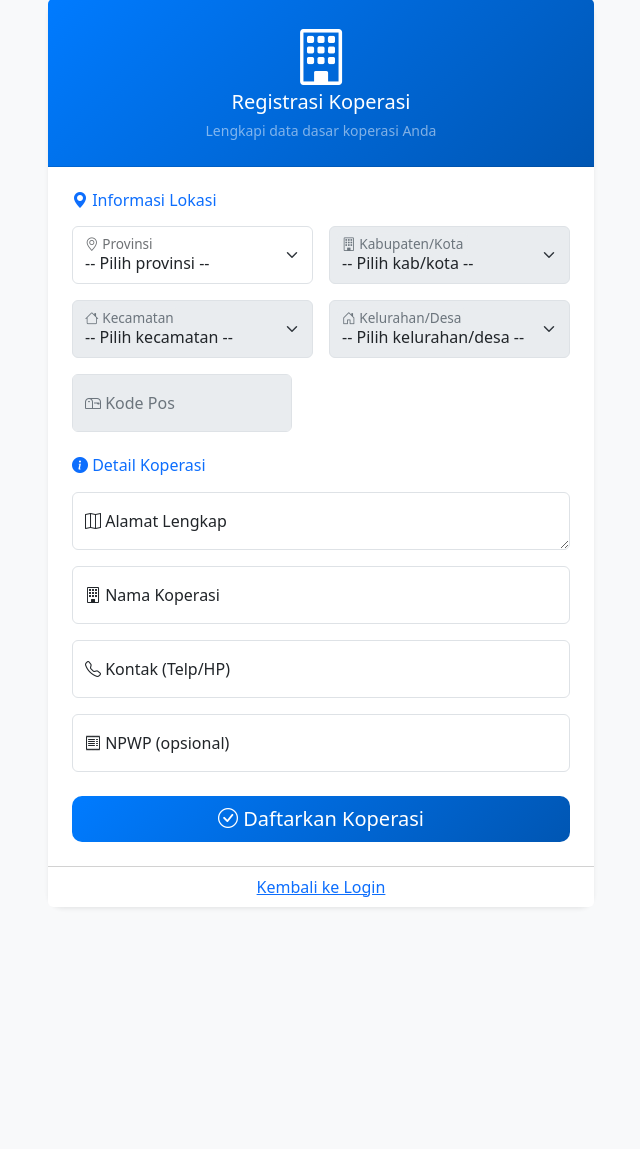
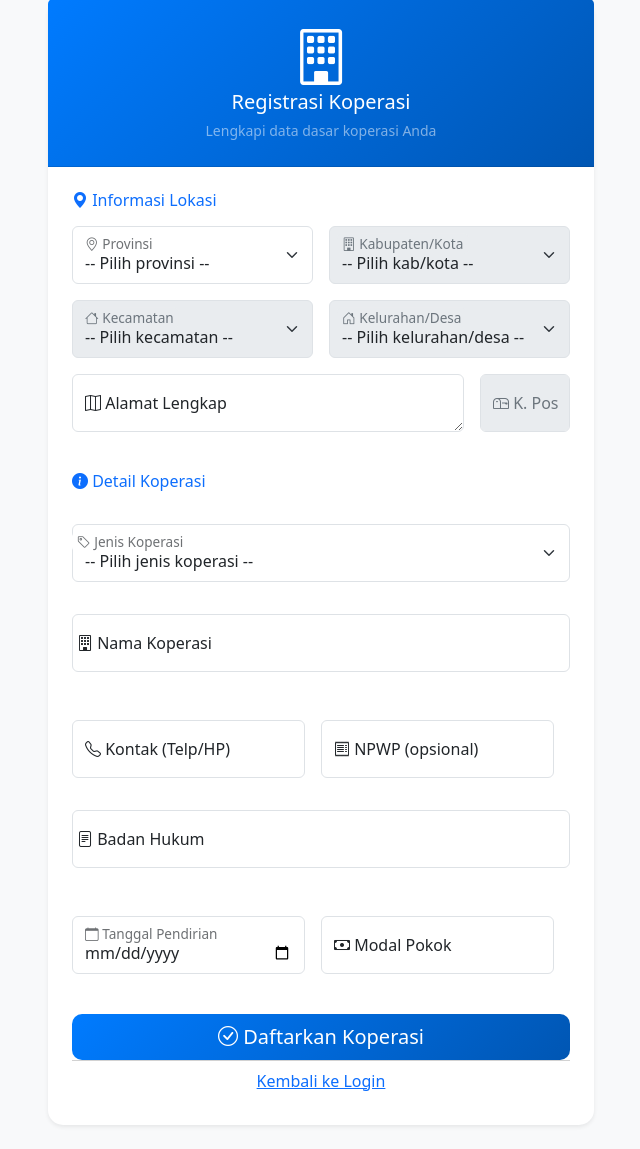
Before and after one commit to 82080038/ksp_mono, a PHP site: page /ksp_mono/register_koperasi.php in a window 1280 px wide. Shown: the part 25-1174 px from the top of the page, without its empty margins (319-959 px from the left). Before the commit the page ends 933 px from the top, so only its background shows below. Run offline with PHP 8.4, Linux system fonts and the light colour scheme; data that the repository does not hold is empty.

Commit message:
Update address layout and DB dumps

```diff
--- a/public/api/provinces.php
+++ b/public/api/provinces.php
@@ -1,4 +1,5 @@
 <?php
+require_once __DIR__ . '/../../app/bootstrap.php';
 // List provinces (alamat_db, read-only)
 header('Content-Type: application/json');
 
@@ -10,7 +11,7 @@ try {
         PDO::ATTR_DEFAULT_FETCH_MODE => PDO::FETCH_ASSOC,
         PDO::ATTR_EMULATE_PREPARES => false,
     ]);
-    $rows = $pdo->query('SELECT id, name AS nama FROM provinces ORDER BY name ASC')->fetchAll();
+    $rows = $pdo->query('SELECT id, name AS nama FROM provinsi ORDER BY name ASC')->fetchAll();
     echo json_encode(['success' => true, 'data' => $rows]);
 } catch (Throwable $e) {
     error_log('provinces error: '.$e->getMessage());
--- a/public/register_koperasi.php
+++ b/public/register_koperasi.php
@@ -86,30 +86,71 @@ require_once __DIR__ . '/../app/bootstrap.php';
                                 <label for="koperasiVillageSelect"><i class="bi bi-house-door"></i> Kelurahan/Desa</label>
                             </div>
                         </div>
-                        <div class="col-md-6">
-                            <div class="form-floating" style="max-width:220px;">
+                        <div class="d-flex flex-wrap gap-3 mt-3 align-items-start">
+                            <div class="flex-fill" style="min-width:240px;">
+                                <div class="form-floating mb-3">
+                                    <textarea class="form-control" name="alamat_lengkap" rows="2" required placeholder="Alamat lengkap"></textarea>
+                                    <label><i class="bi bi-map"></i> Alamat Lengkap</label>
+                                </div>
+                            </div>
+                            <div style="width:90px;">
+                                <div class="form-floating">
                                     <input type="text" class="form-control" name="postal_code" id="koperasiPostalCode" readonly disabled placeholder="Kode Pos">
-                                <label for="koperasiPostalCode"><i class="bi bi-mailbox"></i> Kode Pos</label>
+                                    <label for="koperasiPostalCode"><i class="bi bi-mailbox"></i> K. Pos</label>
                                 </div>
                             </div>
                         </div>
 
                     <h6 class="text-primary mb-3 mt-4"><i class="bi bi-info-circle-fill"></i> Detail Koperasi</h6>
+
+
+
                     <div class="form-floating mb-3">
-                        <textarea class="form-control" name="alamat_lengkap" rows="2" required placeholder="Alamat lengkap"></textarea>
-                        <label><i class="bi bi-map"></i> Alamat Lengkap</label>
+                        <select class="form-select" name="jenis_koperasi" required>
+                            <option value="">-- Pilih jenis koperasi --</option>
+                            <option value="KSP">Koperasi Simpan Pinjam (KSP)</option>
+                            <option value="KK">Koperasi Konsumsi</option>
+                            <option value="KP">Koperasi Produksi</option>
+                            <option value="KJ">Koperasi Jasa</option>
+                            <option value="KSU">Koperasi Serba Usaha</option>
+                        </select>
+                        <label><i class="bi bi-tag"></i> Jenis Koperasi</label>
                     </div>
                     <div class="form-floating mb-3">
                         <input type="text" class="form-control" name="nama_koperasi" required placeholder="Nama Koperasi">
                         <label><i class="bi bi-building"></i> Nama Koperasi</label>
                     </div>
+                    <div class="row g-3">
+                        <div class="col-md-6">
                             <div class="form-floating mb-3">
                                 <input type="text" class="form-control" name="kontak" required placeholder="Kontak (Telp/HP)">
                                 <label><i class="bi bi-telephone"></i> Kontak (Telp/HP)</label>
                             </div>
+                        </div>
+                        <div class="col-md-6">
                             <div class="form-floating mb-3">
                                 <input type="text" class="form-control" name="npwp" placeholder="NPWP (opsional)">
                                 <label><i class="bi bi-receipt"></i> NPWP (opsional)</label>
+                            </div>
+                        </div>
+                    </div>
+                    <div class="form-floating mb-3">
+                        <input type="text" class="form-control" name="badan_hukum" placeholder="Badan Hukum">
+                        <label><i class="bi bi-file-text"></i> Badan Hukum</label>
+                    </div>
+                    <div class="row g-3">
+                        <div class="col-md-6">
+                            <div class="form-floating mb-3">
+                                <input type="date" class="form-control" name="tanggal_pendirian">
+                                <label><i class="bi bi-calendar"></i> Tanggal Pendirian</label>
+                            </div>
+                        </div>
+                        <div class="col-md-6">
+                            <div class="form-floating mb-3">
+                                <input type="number" class="form-control" name="modal_pokok" step="0.01" placeholder="0.00">
+                                <label><i class="bi bi-cash"></i> Modal Pokok</label>
+                            </div>
+                        </div>
                     </div>
                     <div class="d-grid gap-2 mt-4">
                         <button type="submit" class="btn btn-primary btn-lg"><i class="bi bi-check-circle"></i> Daftarkan Koperasi</button>
```
Also changed, not shown: public/api/districts.php (+5 -3 lines), public/api/regencies.php (+5 -3 lines), public/api/villages.php (+3 -17 lines), public/pages/anggota/index.php (+8 -0 lines), public/pages/anggota/list.php (+8 -0 lines), public/pages/index.php (+8 -0 lines), public/register_koperasi_action.php (+15 -6 lines), public/register_user.php (+8 -0 lines), public/register_user_action.php (+12 -2 lines), sql/koperasi_db.sql (+18 -132 lines). Lines whose indentation alone changed are shown as unchanged.
